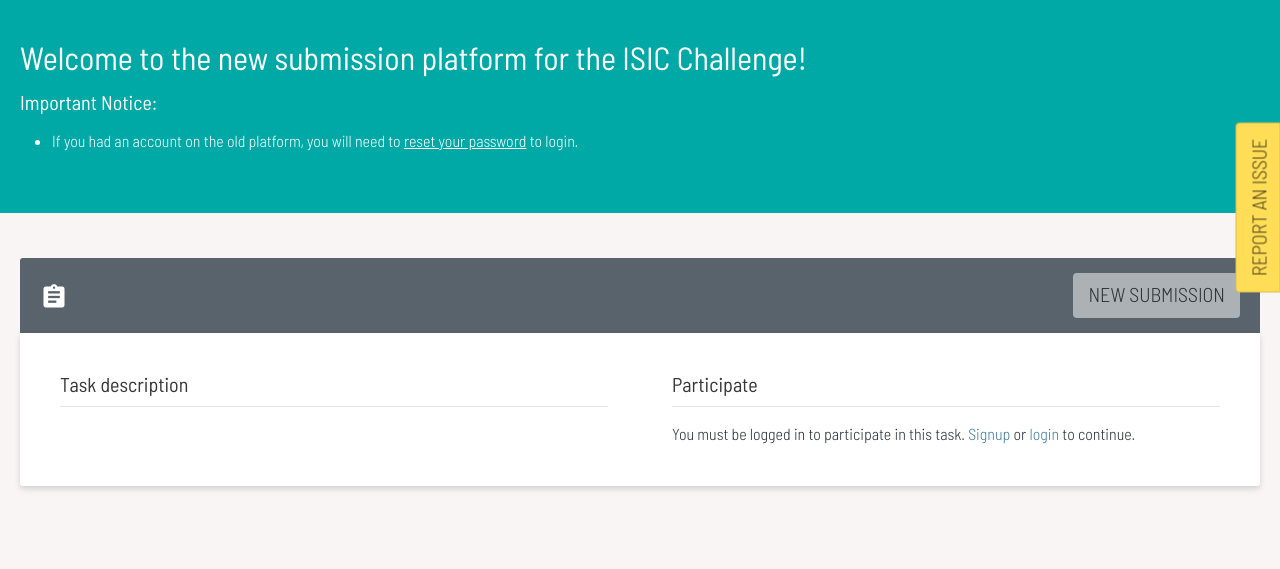
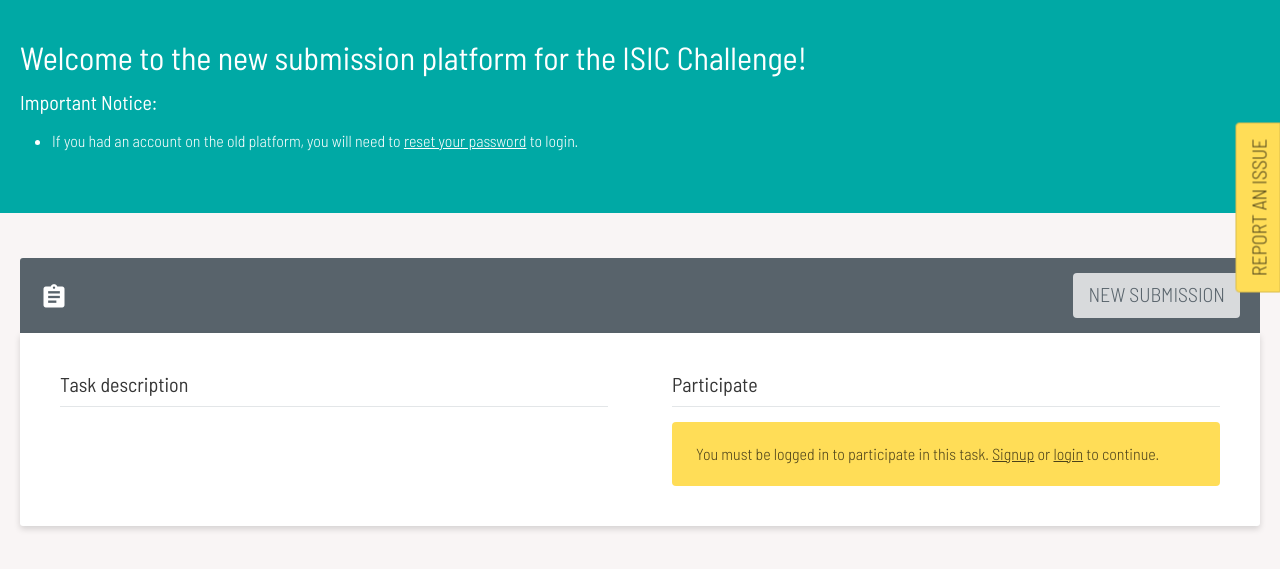
Before and after one commit to ImageMarkup/stade, a Django app: template core/templates/task-detail.html in a window 1280 px wide. Shown: the part 65-634 px from the top of the page. Run offline with Django 3.2, Linux system fonts and the light colour scheme; the template is opened without the code that fills it, so the values that code supplies are empty; parts of the project's set-up code (start-up, migrations or seed data) failed here and were passed over; some libraries are stand-ins or nearby versions.

Commit message:
Clean up button and login text

```diff
--- a/core/static/css/stade/base.css
+++ b/core/static/css/stade/base.css
@@ -138,6 +138,12 @@ h6 {
 
 .button.is-small {
   font-weight: 500;
+}
+
+.button.is-disabled {
+  background: #d8dadc;
+  color: #58636b;
+  cursor: not-allowed;
 }
 
 .button:after,
--- a/core/templates/task-detail.html
+++ b/core/templates/task-detail.html
@@ -8,7 +8,7 @@
     <h1><i class="material-icons">assignment</i> <a href="{{ task.get_absolute_url }}">{{ task.name }}</a></h1>
     <div class="create-submission">
       {% if not task.locked %}
-      <a href="{% url 'create-team' task.id %}" {% if not request.user.is_authenticated %}disabled{% endif %} class="button is-medium">new submission</a>
+      <a {% if request.user.is_authenticated %}href="{% url 'create-team' task.id %}" class="button is-medium"{% else %} class="button is-medium is-disabled"{% endif %}>new submission</a>
       {% endif %}
     </div>
   </div>
@@ -99,8 +99,10 @@
           </div>
         {% empty %}
           {% if not request.user.is_authenticated %}
-          You must be logged in to participate in this task.
-          <a href="{% url 'account_signup' %}">Signup</a> or <a href="{% url 'account_login' %}">login</a> to continue.
+          <div class="notification is-warning">
+            You must be logged in to participate in this task.
+            <a href="{% url 'account_signup' %}">Signup</a> or <a href="{% url 'account_login' %}">login</a> to continue.
+          </div>
           {% else %}
         <div class="noteam">
           <h5>You are not on any teams. You must either be invited to an existing team or create a <a href="{% url 'create-team-standalone' task.challenge.id %}?next={{ request.path|urlencode }}"><strong>new team</strong></a>.</h5>
```
